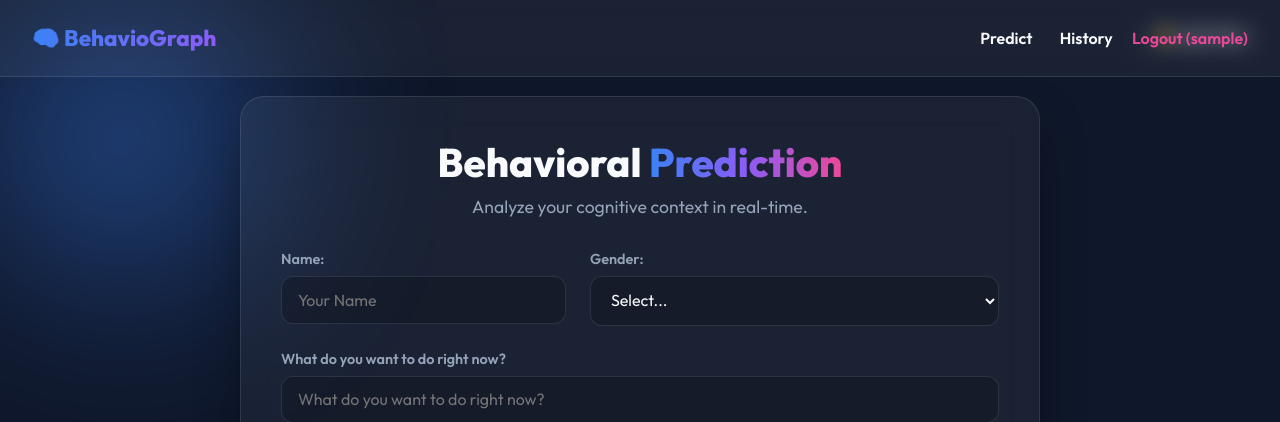
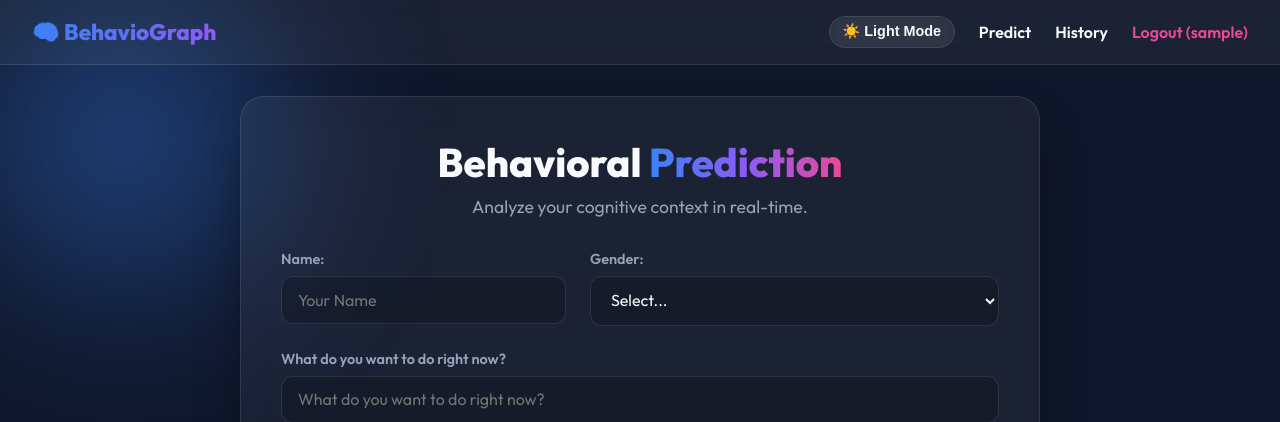
Before and after one commit to mbubula6/prediction-app, a Django app: page / in a window 1280 px wide; the page is wider, and only the part inside the window is pictured. Shown: the top 422 px of that part. Run offline with Django 5.2, Linux system fonts and the light colour scheme; the visitor is signed in with stand-in values (Sample User, id 1); some libraries are stand-ins or nearby versions.

Commit message:
fix: the mode switch button came back, also models info

```diff
--- a/static/style.css
+++ b/static/style.css
@@ -292,10 +292,12 @@ label {
     top: 0;
     left: 0;
     width: 100%;
-    padding: 1.5rem 2rem;
+    padding: 1rem 2rem;
     display: flex;
     justify-content: space-between;
     align-items: center;
+    flex-wrap: wrap;
+    gap: 1rem;
     background: var(--glass-bg);
     backdrop-filter: blur(10px);
     border-bottom: 1px solid var(--glass-border);
@@ -311,11 +313,17 @@ label {
     -webkit-text-fill-color: transparent;
 }
 
+.nav-links {
+    display: flex;
+    align-items: center;
+    flex-wrap: wrap;
+    gap: 1.5rem;
+}
+
 .nav-links a, .nav-links span {
     color: var(--text-primary);
     text-decoration: none;
     font-weight: 600;
-    margin-left: 1.5rem;
     transition: color 0.3s;
 }
 
@@ -323,24 +331,26 @@ label {
     color: var(--accent-1);
 }
 
+.nav-links .logout-link {
+    color: var(--accent-3);
+}
+
 /* Theme Toggle Button */
 .theme-toggle {
-    position: fixed;
-    top: 20px;
-    right: 20px;
-    background: var(--glass-bg);
+    background: rgba(255, 255, 255, 0.05);
     border: 1px solid var(--glass-border);
     color: var(--text-primary);
-    padding: 0.5rem 1rem;
+    padding: 0.4rem 0.8rem;
     border-radius: 20px;
     cursor: pointer;
     backdrop-filter: blur(8px);
     transition: all 0.3s ease;
-    z-index: 10;
+    font-size: 0.9rem;
+    white-space: nowrap;
 }
 
 .theme-toggle:hover {
-    background: rgba(255, 255, 255, 0.1);
+    background: rgba(255, 255, 255, 0.15);
 }
 
 /* Weather Badge */
--- a/templates/base.html
+++ b/templates/base.html
@@ -12,24 +12,23 @@
     <link href="https://fonts.googleapis.com/css2?family=Outfit:wght@300;400;600;800&display=swap" rel="stylesheet">
     <!-- Custom CSS -->
     {% load static %}
-    <link rel="stylesheet" href="{% static 'style.css' %}">
+    <link rel="stylesheet" href="{% static 'style.css' %}?v=1.2">
 </head>
 <body x-data="{ lightMode: localStorage.getItem('theme') === 'light' }"
       x-init="$watch('lightMode', val => localStorage.setItem('theme', val ? 'light' : 'dark'))"
       :class="{ 'light-mode': lightMode }">
 
-    <button @click="lightMode = !lightMode" class="theme-toggle">
-        <span x-show="!lightMode">☀️ Light Mode</span>
-        <span x-show="lightMode" style="display:none;">🌙 Dark Mode</span>
-    </button>
-
     <nav class="nav-bar">
         <div class="nav-brand">🧠 BehavioGraph</div>
         <div class="nav-links">
+            <button @click="lightMode = !lightMode" class="theme-toggle">
+                <span x-show="!lightMode">☀️ Light Mode</span>
+                <span x-show="lightMode" style="display:none;">🌙 Dark Mode</span>
+            </button>
             {% if user.is_authenticated %}
                 <a href="{% url 'index' %}">Predict</a>
                 <a href="{% url 'history' %}">History</a>
-                <a href="{% url 'logout' %}" style="margin-left: 1rem; color: var(--accent-3);">Logout ({{ user.username }})</a>
+                <a href="{% url 'logout' %}" class="logout-link">Logout ({{ user.username }})</a>
             {% else %}
                 <a href="{% url 'login' %}">Login</a>
                 <a href="{% url 'register' %}">Sign Up</a>
```
Also changed, not shown: 3 other files.
